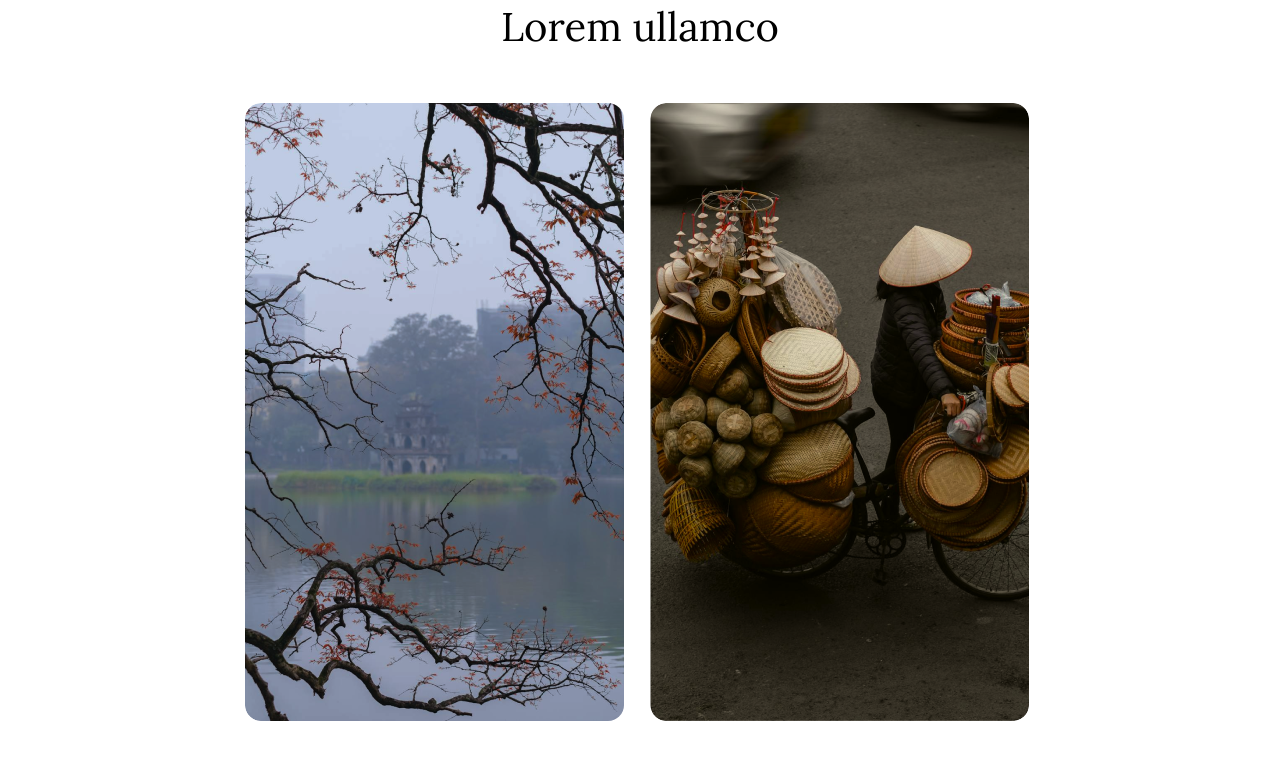
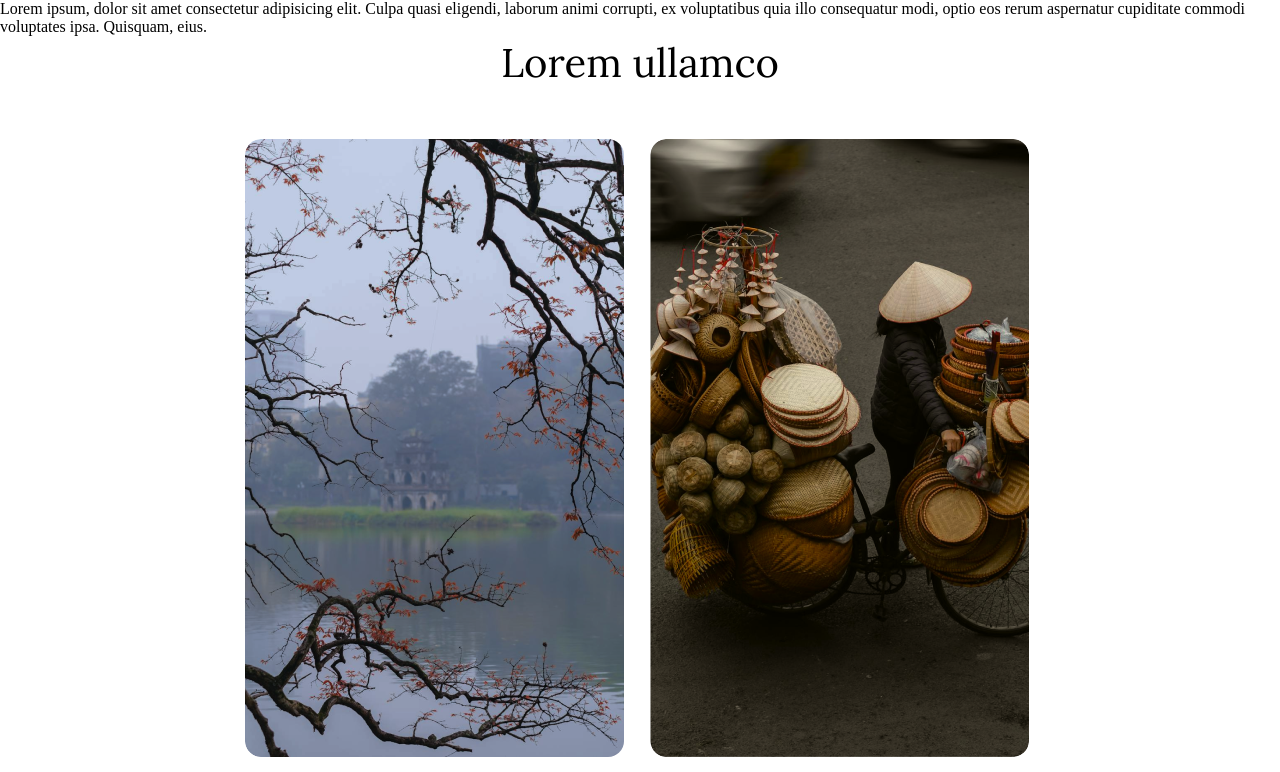
Before and after one commit to dun1504/demo, a plain HTML site: page index.html in a window 1280 px wide. Shown: the top 772 px of the page. Drawn offline with Linux system fonts and the light colour scheme.

Commit message:
orangy-Header:Create header layout

```diff
--- a/index.html
+++ b/index.html
@@ -15,6 +15,14 @@
     />
   </head>
   <body>
+    <div class="main-header">
+      <p>
+        Lorem ipsum, dolor sit amet consectetur adipisicing elit. Culpa quasi
+        eligendi, laborum animi corrupti, ex voluptatibus quia illo consequatur
+        modi, optio eos rerum aspernatur cupiditate commodi voluptates ipsa.
+        Quisquam, eius.
+      </p>
+    </div>
     <div class="header">
       <h1 class="text-header">Lorem ullamco</h1>
       <div class="container">
```
